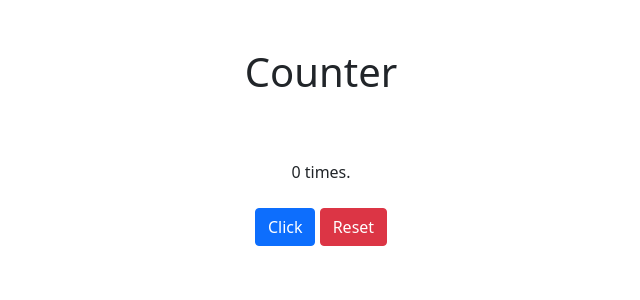
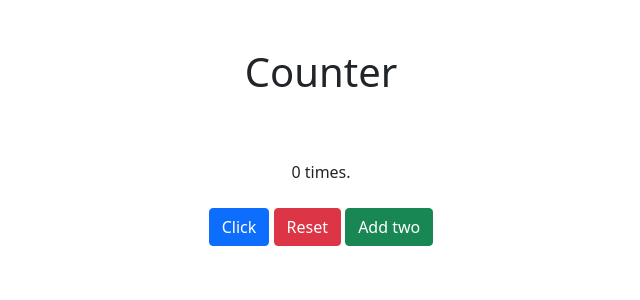
Before and after one commit to clofton93/counter, a Flask app: page / in a window 1280 px wide. Shown: the top 300 px of the page, without its empty margins (319-959 px from the left). Run offline with Flask 2, Linux system fonts and the light colour scheme.

Commit message:
add 2 btn implemented

```diff
--- a/server.py
+++ b/server.py
@@ -10,6 +10,11 @@ def count():
         session['counter'] += 1
     return render_template("index.html")
 
+@app.route('/addTwo')
+def addTwo():
+    session['counter'] +=2
+    return render_template("index.html")
+
 @app.route('/destroy_session')
 def resetCount():
     session.pop('counter')
--- a/templates/index.html
+++ b/templates/index.html
@@ -13,10 +13,11 @@
 
     <div id="container">
         <p class="text-center p-2"> {{session['counter']}} times.</p>
-        <div class="text-center"><a class="btn btn-primary text-center" href="/" role="button">Click</a>
-            <a class="btn btn-danger text-center" href="/destroy_session" role="button">Reset</a></div>
-
-
+        <div class="text-center">
+            <a class="btn btn-primary text-center" href="/" role="button">Click</a>
+            <a class="btn btn-danger text-center" href="/destroy_session" role="button">Reset</a>
+            <a class="btn btn-success text-center " href="/addTwo" role="button">Add two</a>
+        </div>
     </div>
 </body>
 </html>
```
